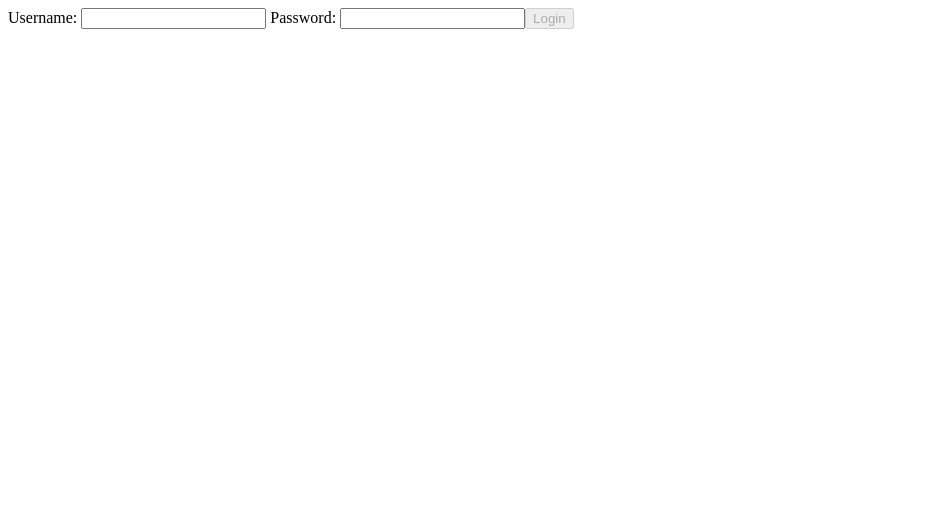
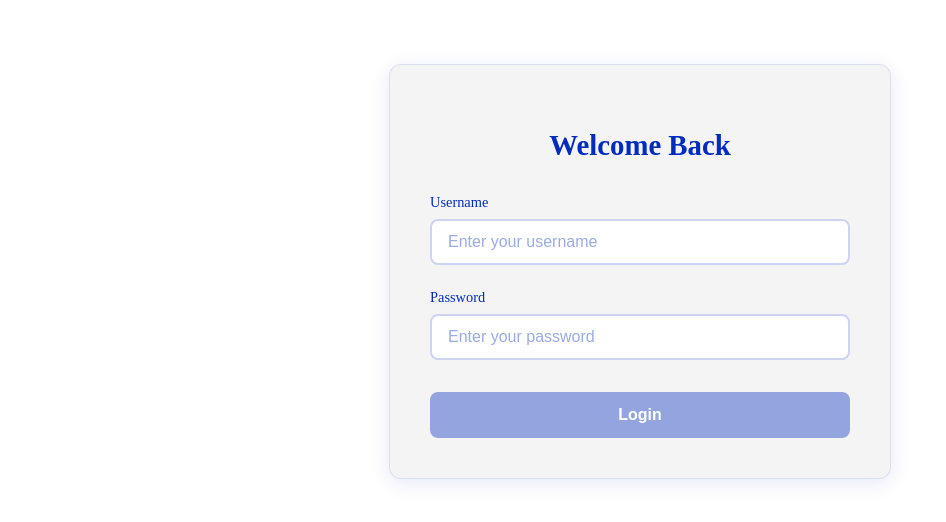
Before and after one commit to TheNatas/tasks-front, an Angular app: page /login in a window 1280 px wide. Shown: the top 522 px of the page, without its empty margins (0-946 px from the left). Built offline with nearby package versions, Linux system fonts and the light colour scheme.

Commit message:
fix styles of pages

```diff
--- a/src/app/components/bill-list/bill-list.css
+++ b/src/app/components/bill-list/bill-list.css
@@ -7,7 +7,7 @@
 }
 
 .kanban-column {
-  background: #f4f4f4;
+  background: var(--background-color);
   border-radius: 8px;
   padding: 1.5rem 1rem 1rem 1rem;
   min-width: 300px;
@@ -21,7 +21,7 @@
   text-align: center;
   margin-bottom: 1rem;
   font-size: 1.3rem;
-  color: #333;
+  color: var(--primary-color);
 }
 
 .kanban-column ul {
@@ -31,7 +31,7 @@
 }
 
 .kanban-column li {
-  background: #fff;
+  background: #fff; /* Consider adding a variable for card background if desired */
   margin-bottom: 0.7rem;
   padding: 0.8rem 1rem;
   border-radius: 6px;
@@ -43,7 +43,7 @@
 }
 
 .kanban-column.unpaid li button {
-  background: #ff9800;
+  background: var(--primary-color);
   color: #fff;
   border: none;
   border-radius: 4px;
@@ -66,31 +66,66 @@
   margin-top: auto;
   display: flex;
   flex-direction: column;
-  gap: 0.5rem;
-  background: #e3f2fd;
-  padding: 1rem;
-  border-radius: 6px;
+  gap: 1rem;
+  background: var(--background-color);
+  padding: 1.5rem;
+  border-radius: 8px;
+  border: 1px solid rgba(0, 44, 190, 0.1);
+  box-shadow: 0 2px 8px rgba(0, 44, 190, 0.08);
 }
 
-.add-bill-form input {
-  padding: 0.5rem;
-  border: 1px solid #bdbdbd;
-  border-radius: 4px;
-  font-size: 1rem;
+.add-bill-form .form-group {
+  display: flex;
+  flex-direction: column;
+  gap: 0.5rem;
 }
 
-.add-bill-form button {
-  background: #1976d2;
-  color: #fff;
-  border: none;
-  border-radius: 4px;
-  padding: 0.5rem 1rem;
-  cursor: pointer;
-  font-size: 1rem;
-  transition: background 0.2s;
+.add-bill-form .form-group label {
+  color: var(--primary-color);
+  font-weight: 500;
+  font-size: 0.9rem;
 }
 
-.add-bill-form button:disabled {
-  background: #90caf9;
+.add-bill-form .form-group input {
+  border: 2px solid rgba(0, 44, 190, 0.2);
+  border-radius: 6px;
+  padding: 0.75rem;
+  font-size: 1rem;
+  transition: all 0.2s ease;
+  background: white;
+}
+
+.add-bill-form .form-group input:focus {
+  outline: none;
+  border-color: var(--primary-color);
+  box-shadow: 0 0 0 3px rgba(0, 44, 190, 0.1);
+}
+
+.add-bill-form .form-group input::placeholder {
+  color: rgba(0, 44, 190, 0.4);
+}
+
+.add-bill-btn {
+  background: var(--primary-color);
+  color: white;
+  border: none;
+  border-radius: 6px;
+  padding: 0.75rem 1rem;
+  font-size: 1rem;
+  font-weight: 600;
+  cursor: pointer;
+  transition: all 0.2s ease;
+  margin-top: 0.5rem;
+}
+
+.add-bill-btn:hover:not(:disabled) {
+  background: #001a7d;
+  transform: translateY(-1px);
+  box-shadow: 0 2px 8px rgba(0, 44, 190, 0.2);
+}
+
+.add-bill-btn:disabled {
+  background: rgba(0, 44, 190, 0.4);
   cursor: not-allowed;
+  transform: none;
 }
--- a/src/app/components/bill-list/bill-list.html
+++ b/src/app/components/bill-list/bill-list.html
@@ -10,21 +10,33 @@
       </ng-container>
     </ul>
     <form (ngSubmit)="addBill()" #taskForm="ngForm" class="add-bill-form">
+      <div class="form-group">
+        <label for="bill-description">Description</label>
         <input
+          id="bill-description"
           type="text"
           name="description"
           [(ngModel)]="newDescription"
           required
-        placeholder="New bill description"
+          placeholder="Enter bill description"
         />
+      </div>
+      <div class="form-group">
+        <label for="bill-amount">Amount</label>
         <input
+          id="bill-amount"
           type="number"
           name="amount"
           [(ngModel)]="newAmount"
           required
-        placeholder="New bill amount"
+          placeholder="Enter amount"
+          step="0.01"
+          min="0"
         />
-      <button type="submit" [disabled]="taskForm.invalid">Add Bill</button>
+      </div>
+      <button type="submit" [disabled]="taskForm.invalid" class="add-bill-btn">
+        Add Bill
+      </button>
     </form>
   </div>
   <div class="kanban-column paid">
--- a/src/app/pages/login/login.css
+++ b/src/app/pages/login/login.css
@@ -0,0 +1,89 @@
+.login-container {
+  background: var(--background-color);
+  border-radius: 12px;
+  padding: 2.5rem;
+  box-shadow: 0 4px 20px rgba(0, 44, 190, 0.1);
+  max-width: 420px;
+  margin: 4rem auto;
+  border: 1px solid rgba(0, 44, 190, 0.1);
+}
+
+.login-container h2 {
+  color: var(--primary-color);
+  text-align: center;
+  margin-bottom: 2rem;
+  font-size: 1.8rem;
+  font-weight: 600;
+}
+
+.login-form {
+  display: flex;
+  flex-direction: column;
+  gap: 1.5rem;
+}
+
+.form-group {
+  display: flex;
+  flex-direction: column;
+  gap: 0.5rem;
+}
+
+.form-group label {
+  color: var(--primary-color);
+  font-weight: 500;
+  font-size: 0.9rem;
+}
+
+.form-group input {
+  border: 2px solid rgba(0, 44, 190, 0.2);
+  border-radius: 8px;
+  padding: 0.75rem 1rem;
+  font-size: 1rem;
+  transition: all 0.2s ease;
+  background: white;
+}
+
+.form-group input:focus {
+  outline: none;
+  border-color: var(--primary-color);
+  box-shadow: 0 0 0 3px rgba(0, 44, 190, 0.1);
+}
+
+.form-group input::placeholder {
+  color: rgba(0, 44, 190, 0.4);
+}
+
+.login-btn {
+  background: var(--primary-color);
+  color: white;
+  border: none;
+  border-radius: 8px;
+  padding: 0.875rem 1.5rem;
+  font-size: 1rem;
+  font-weight: 600;
+  cursor: pointer;
+  transition: all 0.2s ease;
+  margin-top: 0.5rem;
+}
+
+.login-btn:hover:not(:disabled) {
+  background: #001a7d;
+  transform: translateY(-1px);
+  box-shadow: 0 4px 12px rgba(0, 44, 190, 0.2);
+}
+
+.login-btn:disabled {
+  background: rgba(0, 44, 190, 0.4);
+  cursor: not-allowed;
+  transform: none;
+}
+
+.error-message {
+  background: rgba(220, 53, 69, 0.1);
+  color: #dc3545;
+  padding: 0.75rem 1rem;
+  border-radius: 6px;
+  border-left: 4px solid #dc3545;
+  font-size: 0.9rem;
+  margin-top: 0.5rem;
+}
--- a/src/app/pages/login/login.html
+++ b/src/app/pages/login/login.html
@@ -1,16 +1,31 @@
 <!-- login.component.html -->
-<form [formGroup]="form" (ngSubmit)="login()">
-  <label>
-    Username:
-    <input type="text" formControlName="username" />
-  </label>
+<div class="login-container">
+  <h2>Welcome Back</h2>
+  <form [formGroup]="form" (ngSubmit)="login()" class="login-form">
+    <div class="form-group">
+      <label for="username">Username</label>
+      <input
+        id="username"
+        type="text"
+        formControlName="username"
+        placeholder="Enter your username"
+      />
+    </div>
 
-  <label>
-    Password:
-    <input type="password" formControlName="password" />
-  </label>
+    <div class="form-group">
+      <label for="password">Password</label>
+      <input
+        id="password"
+        type="password"
+        formControlName="password"
+        placeholder="Enter your password"
+      />
+    </div>
 
-  <button type="submit" [disabled]="form.invalid">Login</button>
+    <button type="submit" [disabled]="form.invalid" class="login-btn">
+      Login
+    </button>
 
-  <p *ngIf="error" style="color: red">{{ error }}</p>
-</form>
+    <div *ngIf="error" class="error-message">{{ error }}</div>
+  </form>
+</div>
--- a/src/app/pages/login/login.ts
+++ b/src/app/pages/login/login.ts
@@ -10,6 +10,7 @@ import { Router } from '@angular/router';
   standalone: true,
   imports: [CommonModule, ReactiveFormsModule],
   templateUrl: './login.html',
+  styleUrls: ['./login.css']
 })
 export class LoginComponent {
   fb = inject(FormBuilder);
--- a/src/styles.css
+++ b/src/styles.css
@@ -1 +1,4 @@
-/* You can add global styles to this file, and also import other style files */
+:root {
+  --primary-color: #002CBE;
+  --background-color: #F4F4F4;
+}
```
Also changed, not shown: 1 other file (tests, documents, lock files or other folders). Lines whose indentation alone changed are shown as unchanged.
